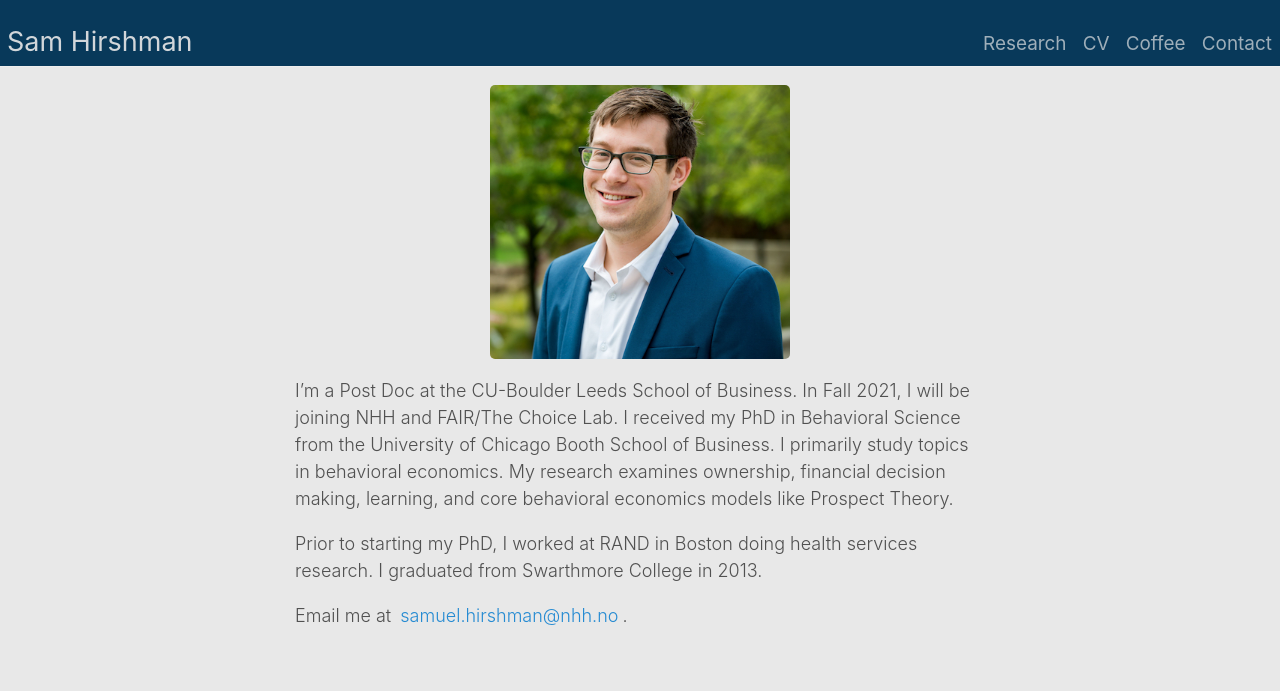
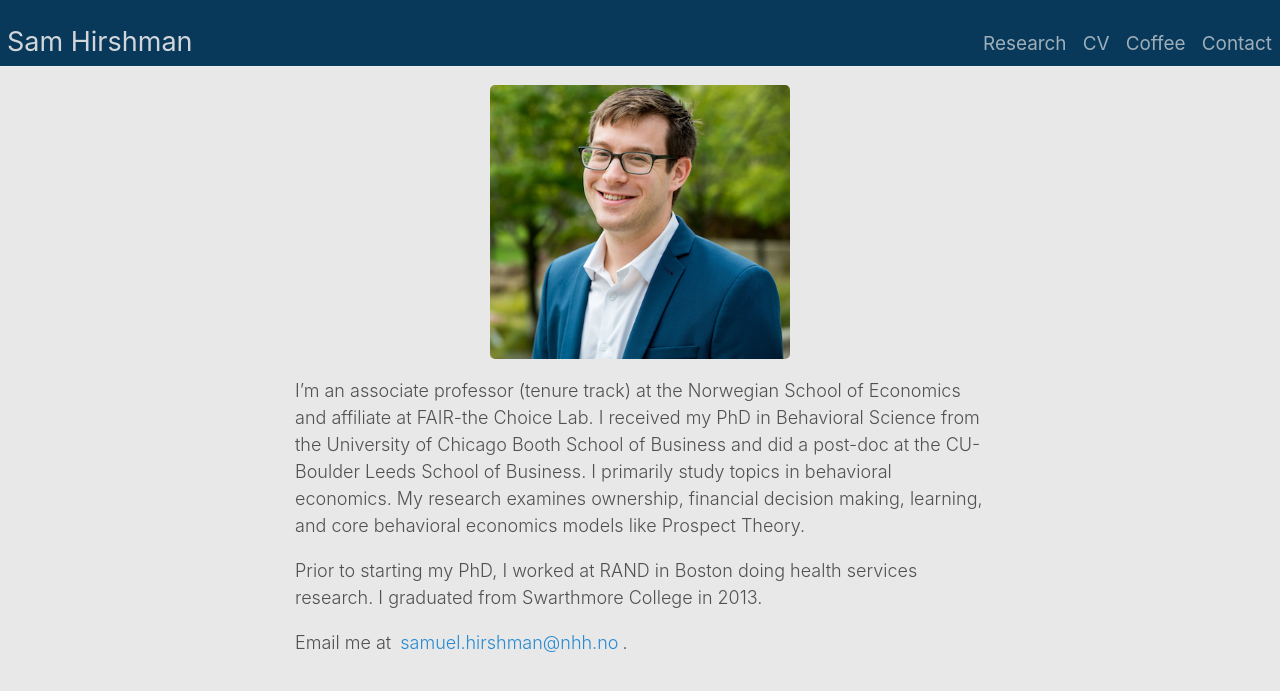
Before and after one commit to shirshma/shirshma.github.io, a Jekyll site: the page built from index.md, in a window 1280 px wide. Shown: the top 691 px of the page. Built offline with Jekyll 4.4.1, drawn with Linux system fonts in a browser that asks for light colours.

Commit message:
Update index.md

```diff
--- a/index.md
+++ b/index.md
@@ -5,7 +5,7 @@ description: Sam Hirshman's homepage
 
 <p align="center"><img src="public/sdh_headshot copy.jpg" alt="headshot" width="300" ></p>
 
-I’m a Post Doc at the CU-Boulder Leeds School of Business. In Fall 2021, I will be joining NHH and FAIR/The Choice Lab. I received my PhD in Behavioral Science from the University of Chicago Booth School of Business. I primarily study topics in behavioral economics. My research examines ownership, financial decision making, learning, and core behavioral economics models like Prospect Theory.
+I’m an associate professor (tenure track) at the Norwegian School of Economics and affiliate at FAIR-the Choice Lab. I received my PhD in Behavioral Science from the University of Chicago Booth School of Business and did a post-doc at the CU-Boulder Leeds School of Business. I primarily study topics in behavioral economics. My research examines ownership, financial decision making, learning, and core behavioral economics models like Prospect Theory.
 
 <p> Prior to starting my PhD, I worked at RAND in Boston doing health services research. I graduated from Swarthmore College in 2013.
 
```
